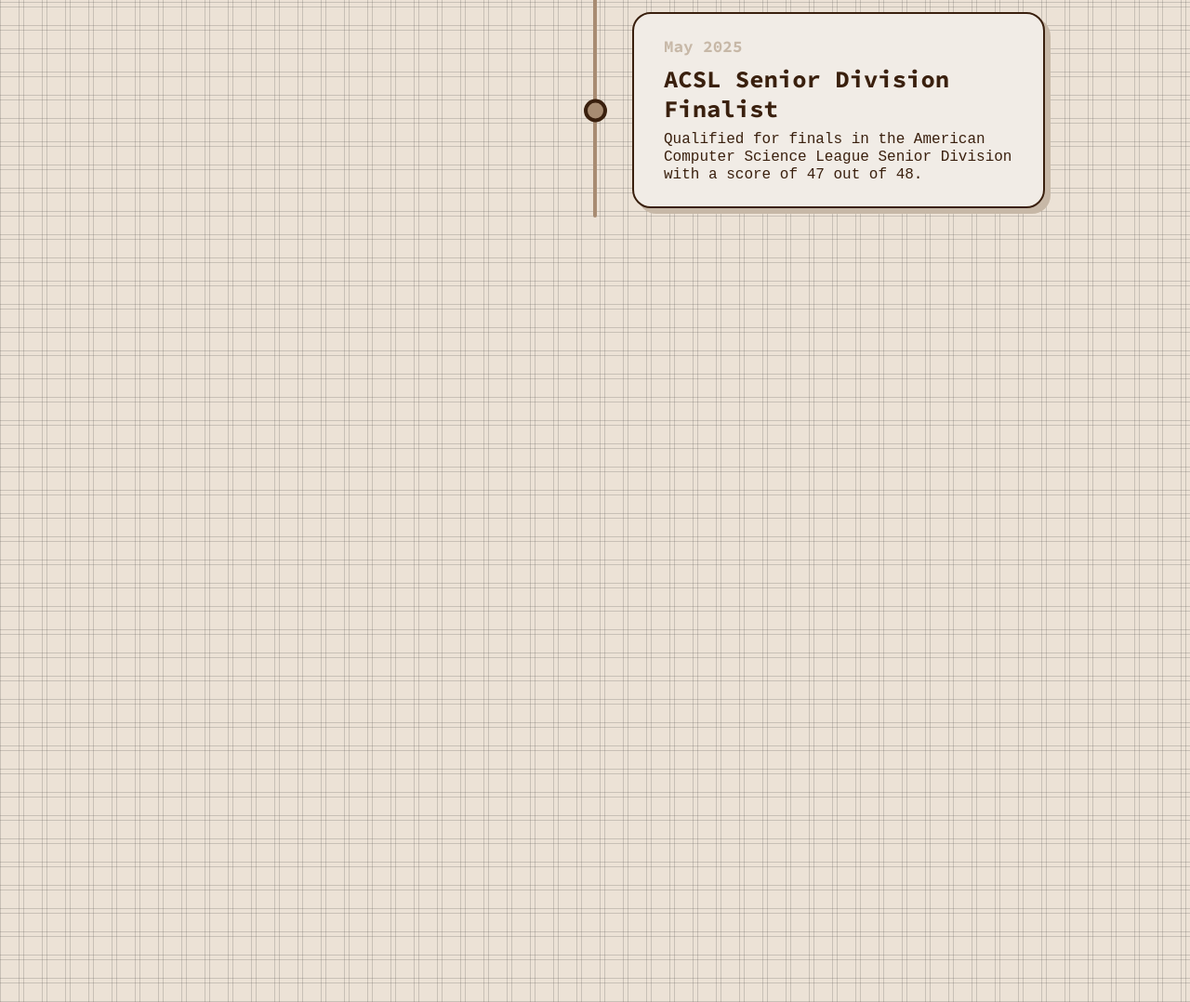
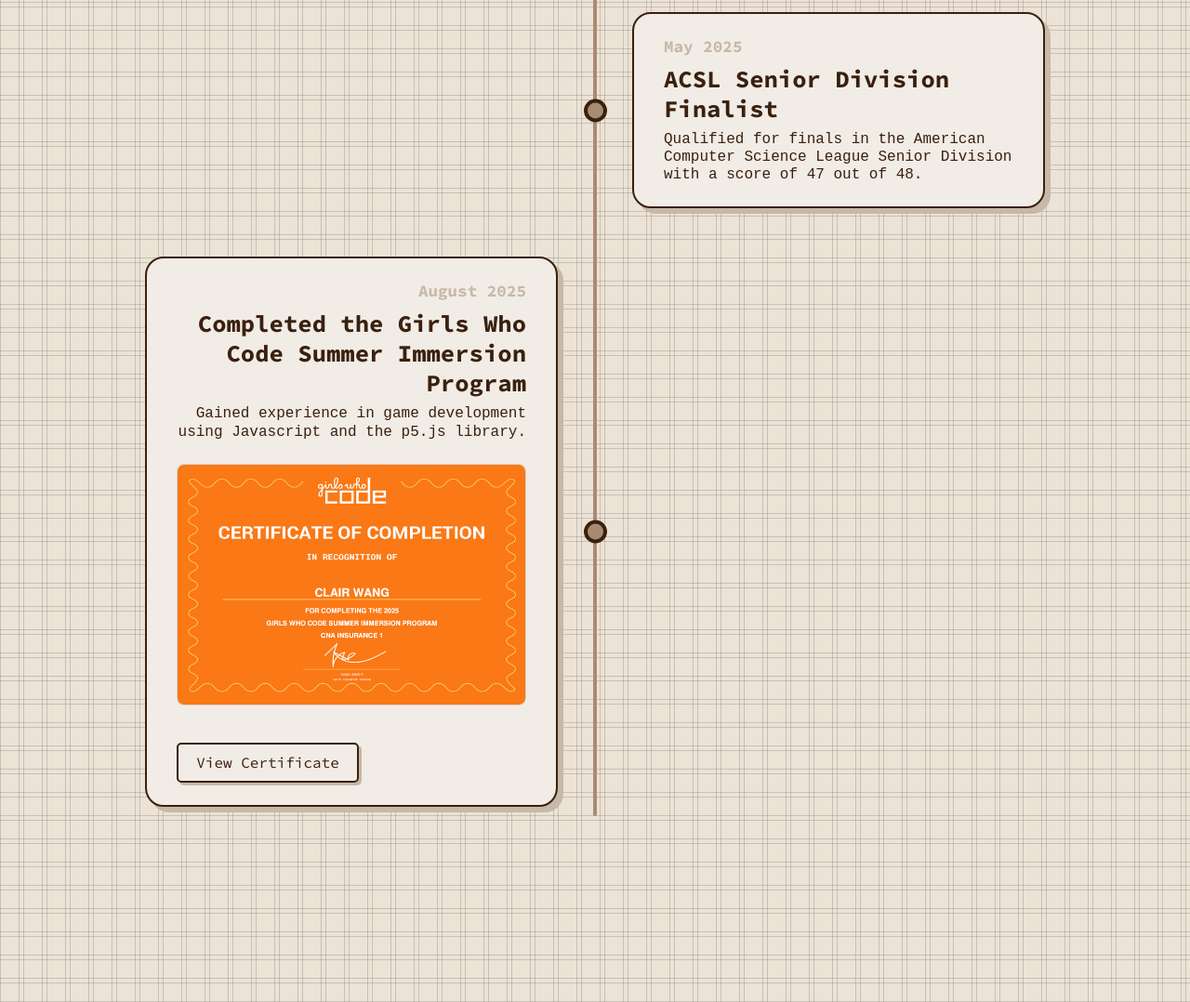
Before and after one commit to applepieeeeee/personal-website, a plain HTML site: page awards.html in a window 1280 px wide. Shown: the part 922-2000 px from the top of the page at 93% size. Drawn offline with Linux system fonts and the light colour scheme; a web font is replaced by a local one.

Commit message:
added timeline element image and link button

```diff
--- a/awards.html
+++ b/awards.html
@@ -209,6 +209,16 @@
                 box-shadow: 8px 8px 0 var(--accent-color);
             }
 
+            .timeline-item-content img {
+                max-width: 100%;
+                height: 260px;
+                object-fit: cover;
+                border-radius: 8px;
+                margin-bottom: 1rem;
+                margin-top: 1.5rem;
+                border: 1px solid rgba(0,0,0,0.1);
+            }
+
             .timeline-item::after{
                 content: '';
                 position: absolute;
@@ -275,6 +285,28 @@
                 font-size: 1em;
                 color: var(--text-color);
                 line-height: 1.2;
+            }
+
+            .timeline-button {
+                display: inline-block;
+                text-decoration: none;
+                margin-top: 1.5rem;
+                font-family: 'Source Code Pro', monospace;
+                color: var(--text-color);
+                padding: 0.6rem 1.2rem;
+                border-radius: 5px;
+                transition: background-color 0.3s, color 0.3s, transform 0.2s;
+                border: 2px solid var(--text-color);
+                box-shadow: 3px 3px 0 var(--secondary-accent);
+                white-space: nowrap;
+                align-self: flex-start;
+            }
+
+            .timeline-button:hover {
+                background-color: var(--secondary-accent);
+                color: var(--bg-color);
+                transform: translateY(-2px);
+                box-shadow: 5px 5px 0 var(--text-color);
             }
 
 
@@ -362,6 +394,10 @@
                     text-align:left;
                 }
 
+                .timeline-button {
+                    align-self: center;
+                }
+
                 .timeline-item-date{
                     text-align:left;
                 }
@@ -409,6 +445,16 @@
                     </div>
                 </div>
 
+                <div class = "timeline-item">
+                    <div class = "timeline-item-content">
+                        <span class = "timeline-item-date">August 2025</span>
+                        <h3>Completed the Girls Who Code Summer Immersion Program</h3>
+                        <p>Gained experience in game development using Javascript and the p5.js library.</p>
+                        <img src = "awards/gwc.png" alt="Girls Who Code Certificate">
+                        <a href="https://hq.girlswhocode.com/verify/b36a62af-440e-4e37-b1c4-12a097533c0d" target="_blank" class="timeline-button">View Certificate</a>
+                    </div>
+                </div>
+
         </section>
     </body>
 </html>
```
Also changed, not shown: awards/gwc.png (added).
